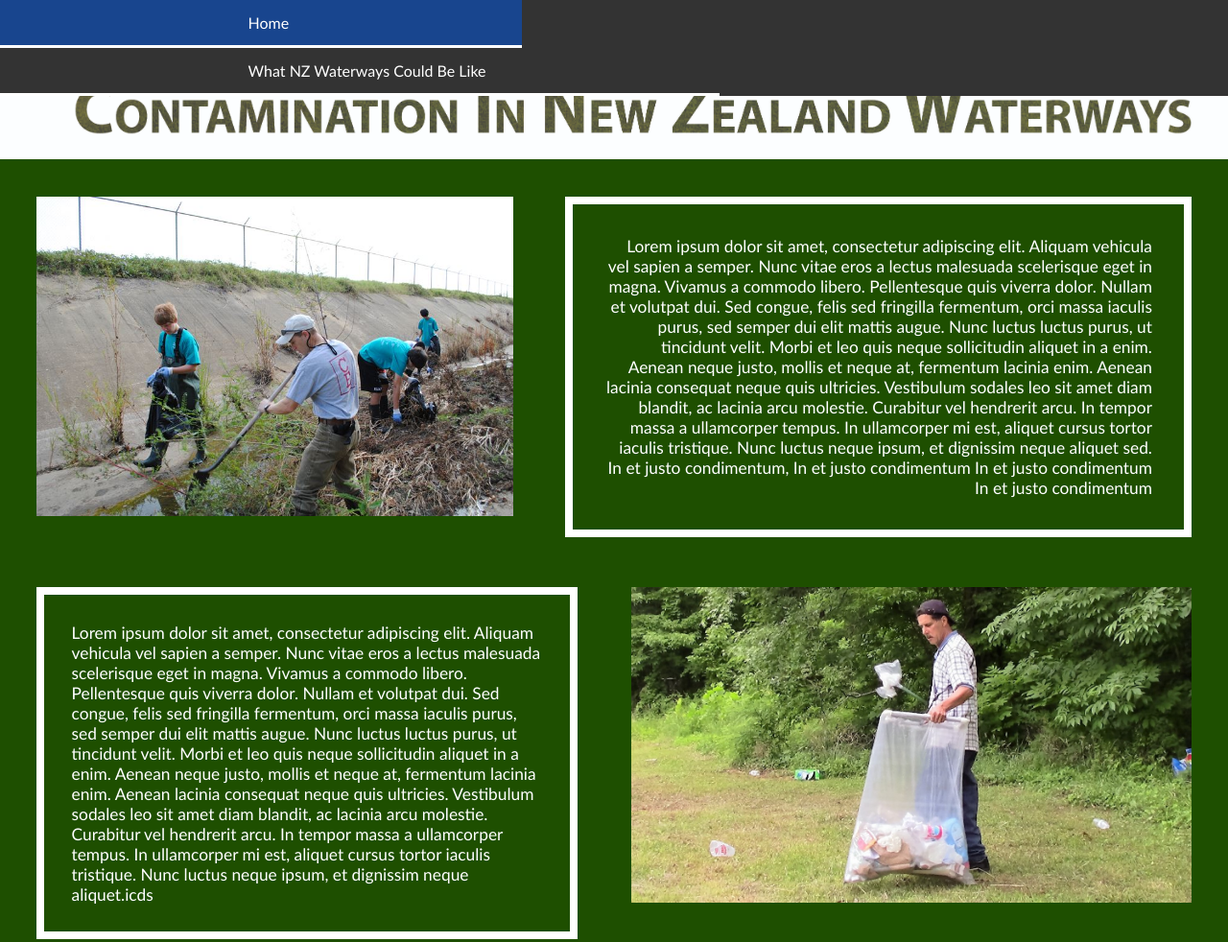
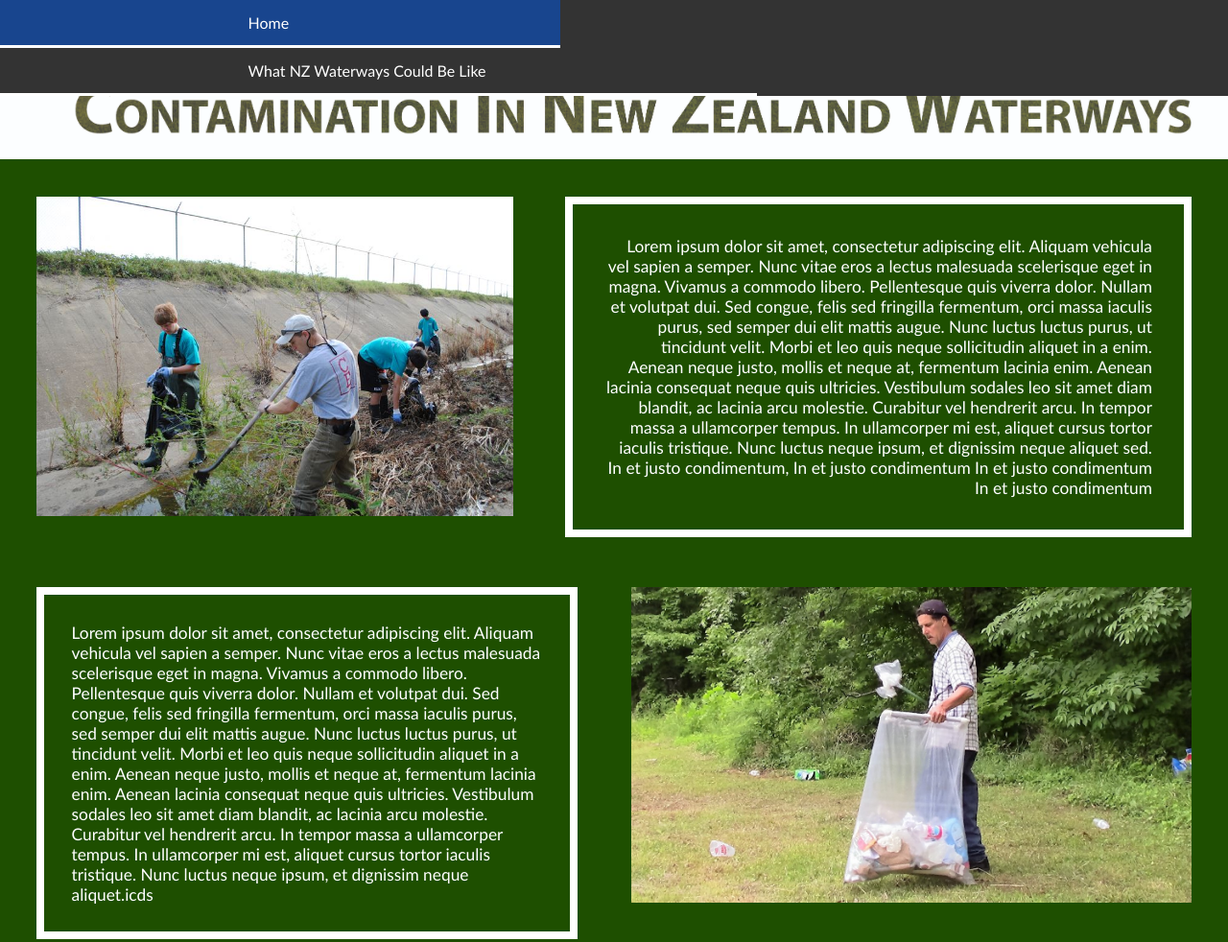
Before and after one commit to IsaacGray/isaacgray.github.io, a plain HTML site: page whatyoucando.html in a window 1280 px wide. Shown: the top 982 px of the page at 96% size. Drawn offline with Linux system fonts and the light colour scheme.

Commit message:
Update whatyoucando.css

```diff
--- a/whatyoucando.css
+++ b/whatyoucando.css
@@ -25,7 +25,7 @@ li a {
     text-align: center;
     text-decoration: none;
 	padding-left: 20.2%;
-	padding-right: 19%;
+	padding-right: 22.1%;
 	padding-top: 1.1%;
 	padding-bottom: 1.1%;
 	border-bottom: solid;
```
